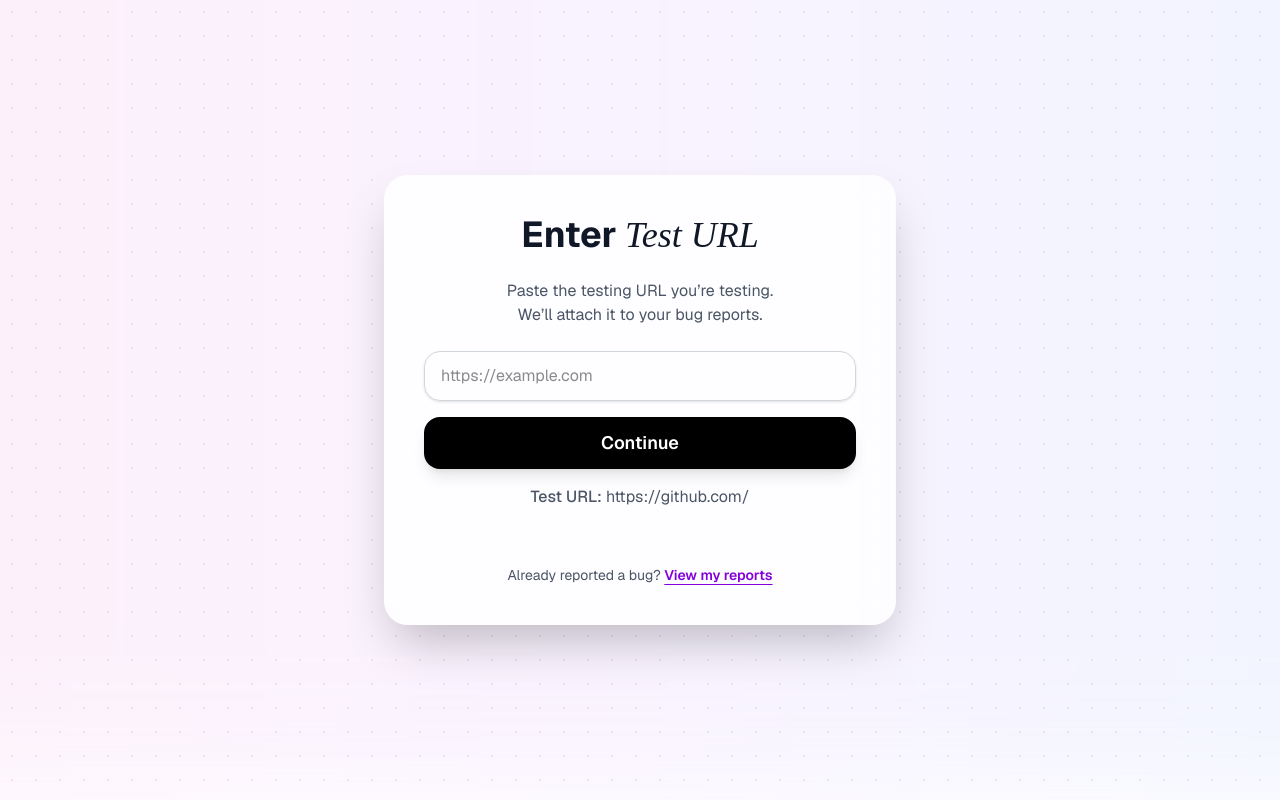
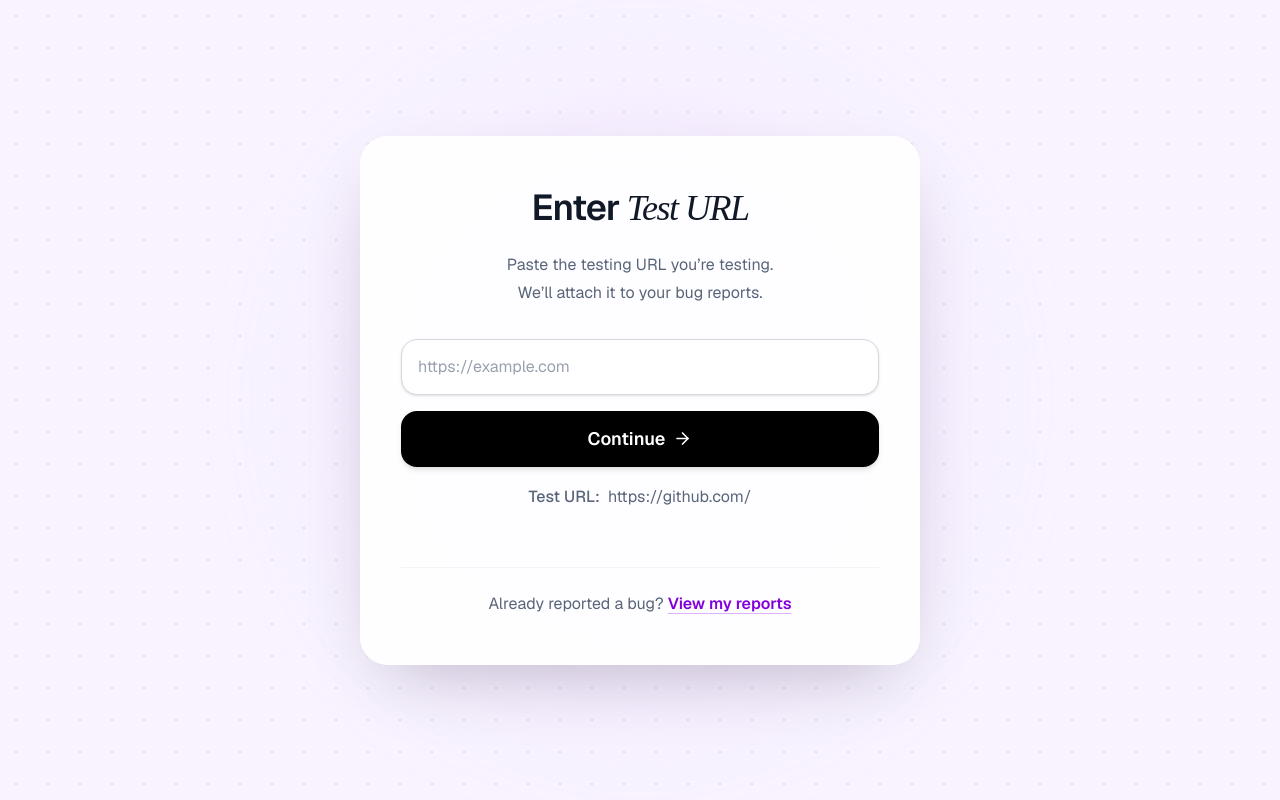
Before and after one commit to zdawan/AI-Bug-Tracker, a Next.js app in the folder client/: page /tester/url in a window 1280 px wide. Built offline with nearby package versions, Linux system fonts and the light colour scheme.

Commit message:
UI and UX part for portal is redesigned with better usability

```diff
--- a/client/app/tester/url/page.jsx
+++ b/client/app/tester/url/page.jsx
@@ -1,17 +1,31 @@
 "use client";
+
 import { useState } from "react";
+import Link from "next/link";
 import { useRouter } from "next/navigation";
+import { ArrowRight, ExternalLink } from "lucide-react";
 import { toast, ToastContainer } from "react-toastify";
 import "react-toastify/dist/ReactToastify.css";
 
 export default function TesterPage() {
   const [url, setUrl] = useState("");
+  const [isSubmitting, setIsSubmitting] = useState(false);
   const router = useRouter();
 
-  const handleSubmit = (e) => {
-    e.preventDefault();
+  const normalizeUrl = (value) => {
+    const trimmed = value.trim();
 
-    if (!url.trim()) {
+    return /^https?:\/\//i.test(trimmed) ? trimmed : `https://${trimmed}`;
+  };
+
+  const handleSubmit = (event) => {
+    event.preventDefault();
+
+    if (isSubmitting) return;
+
+    const trimmedUrl = url.trim();
+
+    if (!trimmedUrl) {
       toast.error("Please enter a URL", {
         position: "top-right",
         autoClose: 3000,
@@ -19,10 +33,11 @@ export default function TesterPage() {
       return;
     }
 
+    let parsedUrl;
+
     try {
-      // Validate URL format
-      new URL(url);
-    } catch (err) {
+      parsedUrl = new URL(normalizeUrl(trimmedUrl));
+    } catch {
       toast.error("Invalid URL, please enter a valid one", {
         position: "top-right",
         autoClose: 3000,
@@ -30,73 +45,139 @@ export default function TesterPage() {
       return;
     }
 
-    // ✅ Navigate to /url-bug-report instead of /user
-    router.push(`/tester/url-bug-report?url=${encodeURIComponent(url)}`);
+    if (
+      !["http:", "https:"].includes(parsedUrl.protocol) ||
+      !parsedUrl.hostname.includes(".") ||
+      parsedUrl.hostname.startsWith(".") ||
+      parsedUrl.hostname.endsWith(".")
+    ) {
+      toast.error("Please enter a valid website URL", {
+        position: "top-right",
+        autoClose: 3000,
+      });
+      return;
+    }
+
+    setIsSubmitting(true);
+
+    router.push(
+      `/tester/url-bug-report?url=${encodeURIComponent(parsedUrl.href)}`,
+    );
   };
 
+  const previewUrl = url.trim()
+    ? normalizeUrl(url.trim())
+    : "https://github.com/";
+
   return (
-    <main
-      className="min-h-screen flex flex-col items-center justify-center
-  font-sans
-  bg-[radial-gradient(circle,_rgba(0,0,0,0.08)_1px,_transparent_1px)]
-  [background-size:24px_24px]
-  bg-gradient-to-br from-blue-50 to-purple-100
-  px-6 relative overflow-hidden "
-    >
+    <main className="relative flex min-h-screen items-center justify-center overflow-hidden bg-[#f8f3ff] px-4 py-10 font-sans sm:px-6">
       <div
-        className="absolute bottom-0 left-1/2 -translate-x-1/2
-    w-[160vw] h-[160vw]
-    bg-gradient-to-r from-pink-300/40 via-purple-300/40 to-blue-300/40
-    blur-3xl opacity-40"
-      ></div>
+        aria-hidden="true"
+        className="pointer-events-none absolute inset-0"
+        style={{
+          backgroundImage:
+            "radial-gradient(circle, rgba(124,92,170,0.17) 1px, transparent 1px)",
+          backgroundSize: "32px 32px",
+        }}
+      />
 
-      <div className="relative z-10 bg-white/80 backdrop-blur-md shadow-2xl rounded-3xl p-10 max-w-lg w-full">
-        <h1 className="text-4xl font-bold text-center mb-6 text-gray-900">
+      <div
+        aria-hidden="true"
+        className="pointer-events-none absolute left-1/2 top-1/2 h-[min(90vw,600px)] w-[min(90vw,600px)] -translate-x-1/2 -translate-y-1/2 rounded-full bg-purple-200/25 blur-3xl"
+      />
+
+      <section className="relative z-10 w-full max-w-[560px] rounded-[28px] border border-white/80 bg-white/90 px-6 py-10 shadow-[0_28px_70px_-28px_rgba(38,25,55,0.30)] backdrop-blur-xl sm:px-10 sm:py-12">
+        <header className="text-center">
+          <h1 className="text-3xl font-semibold leading-tight tracking-[-1px] text-[#111827] sm:text-4xl">
             Enter{" "}
             <span
-            className="font-extralight italic text-gray-900"
+              className="font-normal italic tracking-[-1.5px]"
               style={{ fontFamily: "Times New Roman, Times, serif" }}
             >
               Test URL
             </span>
           </h1>
-        <p className="text-center text-gray-600 mb-6">
+
+          <p className="mx-auto mt-5 max-w-[390px] text-base leading-7 text-[#596579]">
             Paste the testing URL you’re testing.
             <br />
             We’ll attach it to your bug reports.
           </p>
+        </header>
 
-        <form onSubmit={handleSubmit} className="flex flex-col gap-4">
+        <form onSubmit={handleSubmit} className="mt-8 flex flex-col gap-4">
+          <div>
+            <label htmlFor="test-url" className="sr-only">
+              Test website URL
+            </label>
+
             <input
-            type="url"
+              id="test-url"
+              type="text"
+              inputMode="url"
+              autoComplete="url"
               placeholder="https://example.com"
               value={url}
-            onChange={(e) => setUrl(e.target.value)}
-            className="w-full px-4 py-3 rounded-2xl border border-gray-300 focus:ring-2 focus:ring-purple-400 shadow-sm"
+              onChange={(event) => setUrl(event.target.value)}
+              aria-describedby="url-preview"
+              className="h-14 w-full rounded-2xl border border-[#d4d8e1] bg-white px-4 text-base text-gray-900 shadow-sm outline-none transition placeholder:text-gray-400 hover:border-gray-400 focus:border-purple-500 focus:ring-4 focus:ring-purple-100"
             />
+          </div>
+
           <button
             type="submit"
-            className="w-full py-3 px-4 rounded-2xl cursor-pointer text-white bg-black font-semibold text-lg shadow-lg hover:opacity-90 transition"
+            disabled={isSubmitting}
+            className="group flex h-14 w-full cursor-pointer items-center justify-center gap-2 rounded-2xl bg-black px-5 text-base font-semibold text-white shadow-md transition duration-200 hover:-translate-y-0.5 hover:bg-[#202020] hover:shadow-lg focus-visible:outline-none focus-visible:ring-4 focus-visible:ring-purple-200 active:translate-y-0 disabled:cursor-not-allowed disabled:opacity-60 sm:text-lg"
           >
-            Continue
+            {isSubmitting ? "Continuing..." : "Continue"}
+
+            {!isSubmitting && (
+              <ArrowRight
+                size={19}
+                aria-hidden="true"
+                className="transition-transform group-hover:translate-x-1"
+              />
+            )}
           </button>
-          <p className="text-center text-gray-600 mb-6">
-            <span className="font-medium">Test URL:</span> https://github.com/
-          </p>
 
-          <p className="mt-4 text-center text-sm text-gray-600">
+          <div
+            id="url-preview"
+            className="flex min-h-7 items-center justify-center gap-2 text-center text-sm text-[#596579] sm:text-base"
+          >
+            <span className="shrink-0 font-medium">Test URL:</span>
+
+            <span className="max-w-[260px] truncate" title={previewUrl}>
+              {previewUrl}
+            </span>
+
+            {url.trim() && (
+              <ExternalLink
+                size={15}
+                aria-hidden="true"
+                className="shrink-0 text-slate-400"
+              />
+            )}
+          </div>
+        </form>
+
+        <footer className="mt-12 border-t border-slate-100 pt-6 text-center text-sm text-[#596579] sm:mt-14 sm:text-base">
           Already reported a bug?{" "}
-            <a
+          <Link
             href="/tester/dashboard"
-              className="font-semibold text-purple-700 underline underline-offset-4 hover:text-purple-900"
+            className="cursor-pointer font-semibold text-purple-700 underline decoration-purple-300 underline-offset-4 transition hover:text-purple-900 focus-visible:rounded-sm focus-visible:outline-none focus-visible:ring-2 focus-visible:ring-purple-400"
           >
             View my reports
-            </a>
-          </p>
-        </form>
-      </div>
+          </Link>
+        </footer>
+      </section>
 
-      <ToastContainer position="top-right" autoClose={3000} />
+      <ToastContainer
+        position="top-right"
+        autoClose={3000}
+        theme="light"
+        closeOnClick
+        pauseOnHover
+      />
     </main>
   );
 }
```
Lines whose indentation alone changed are shown as unchanged.
